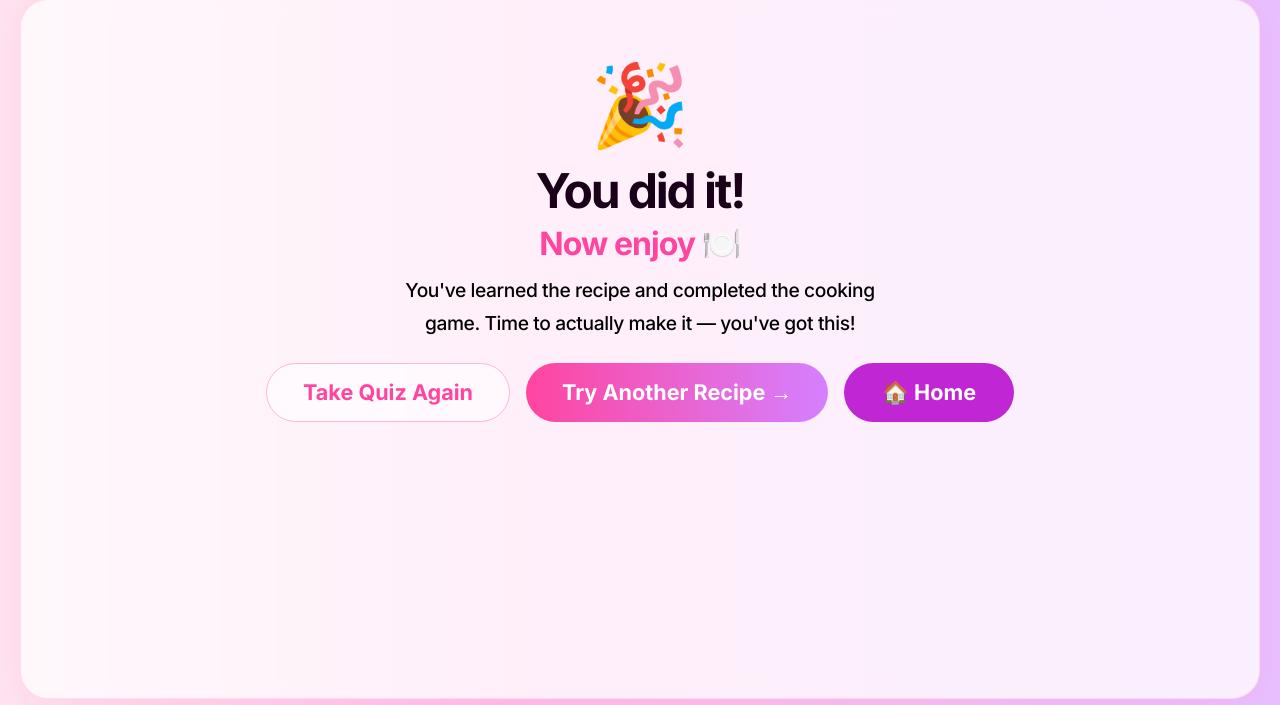
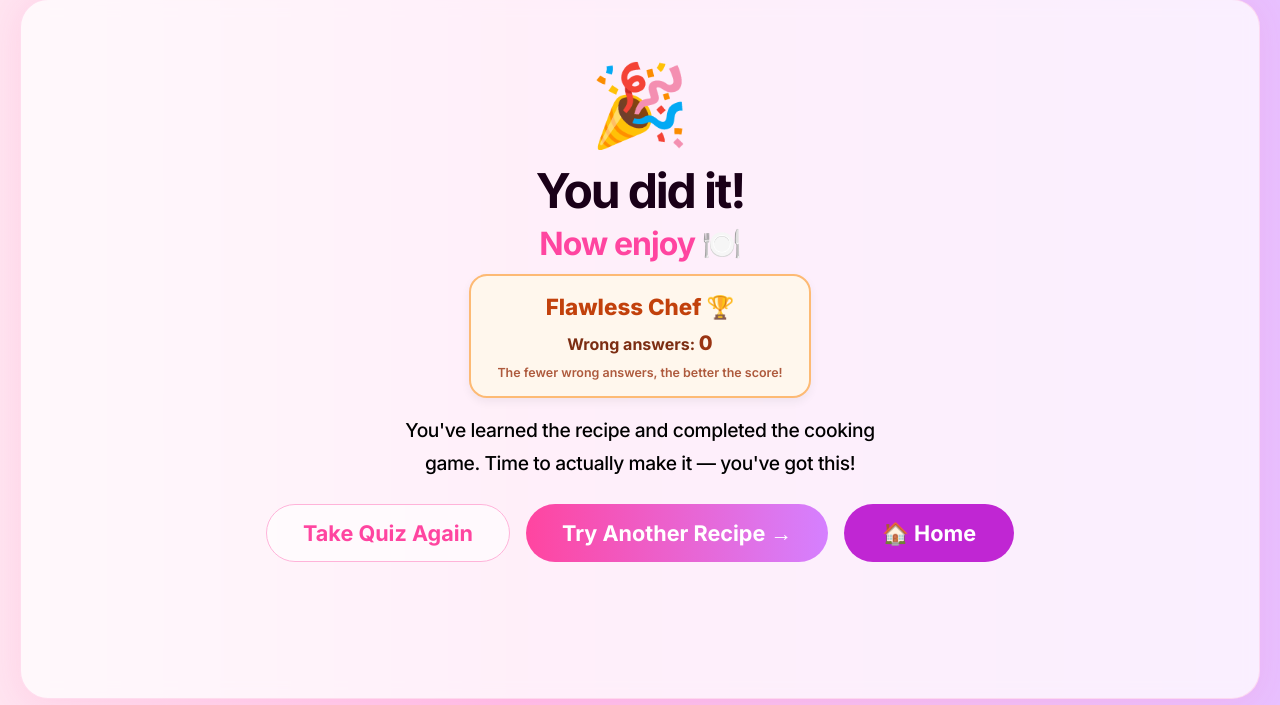
Before and after one commit to farihahahmed/uid-final-project, a Flask app: page /result/1 in a window 1280 px wide. Shown: the part 95-800 px from the top of the page. Run offline with Flask 3, Linux system fonts and the light colour scheme.

Commit message:
add score for cooking game

```diff
--- a/app.py
+++ b/app.py
@@ -18,6 +18,7 @@ user_state = {
     'recipe_steps_visited': {},
     'quiz_answers': {},
     'quiz_steps_visited': {},
+    'wrong_attempts': {},  # { recipe_name: total_wrong_count }
 }
 
 def record(key, value):
@@ -183,19 +184,36 @@ def quiz(recipe_name, step):
 
 @app.route('/quiz/<recipe_name>/<int:step>/answer', methods=['POST'])
 def save_answer(recipe_name, step):
-    data = request.get_json()
+    data = request.get_json() or {}
     key = f'{recipe_name}_step_{step}'
     user_state['quiz_answers'][key] = data
+    # Tally every wrong attempt the user makes — the lower, the better.
+    if data.get('correct') is False:
+        user_state['wrong_attempts'][recipe_name] = (
+            user_state['wrong_attempts'].get(recipe_name, 0) + 1
+        )
     return jsonify({'status': 'ok'})
 
 # ── Result ────────────────────────────────────────────────────────────────────
 
 @app.route('/result/<recipe_name>')
 def result(recipe_name):
+    wrong_count = user_state['wrong_attempts'].get(recipe_name, 0)
+    # Rank the run by fewest mistakes
+    if wrong_count == 0:
+        rank = 'Flawless Chef 🏆'
+    elif wrong_count <= 2:
+        rank = 'Pro Cook ⭐'
+    elif wrong_count <= 5:
+        rank = 'Home Cook 🍳'
+    else:
+        rank = 'Keep Practicing 💪'
     return render_template(
         'result.html',
         recipe_name=recipe_name,
         answers=user_state['quiz_answers'],
+        wrong_count=wrong_count,
+        rank=rank,
     )
 
 # ── Debug state (dev only) ────────────────────────────────────────────────────
--- a/static/css/style.css
+++ b/static/css/style.css
@@ -659,6 +659,40 @@ h1, h2, h3, .display-font {
 
 .result-body-copy {
   max-width: 480px;
+}
+
+.result-score-card {
+  display: inline-block;
+  padding: 14px 26px;
+  border-radius: 18px;
+  background: #fff7ed;
+  border: 2px solid #fdba74;
+  box-shadow: 0 4px 10px rgba(0,0,0,0.06);
+  text-align: center;
+}
+.result-score-rank {
+  font-family: 'Inter', Arial, sans-serif;
+  font-weight: 900;
+  font-size: 1.4rem;
+  color: #c2410c;
+  margin-bottom: 4px;
+}
+.result-score-line {
+  font-family: 'Inter', Arial, sans-serif;
+  font-weight: 700;
+  font-size: 1rem;
+  color: #7c2d12;
+}
+.result-score-line strong {
+  font-size: 1.25rem;
+  color: #9a3412;
+}
+.result-score-hint {
+  margin-top: 6px;
+  font-size: 0.78rem;
+  font-weight: 600;
+  color: #9a3412;
+  opacity: 0.8;
 }
 
 /* ── Recipe Choice Cards ── */
--- a/templates/result.html
+++ b/templates/result.html
@@ -14,6 +14,16 @@
 
   <h2 class="slide-title">You did it!</h2>
   <p class="slide-subtitle">Now enjoy 🍽️</p>
+
+  <div class="result-score-card mx-auto mb-3">
+    <div class="result-score-rank">{{ rank }}</div>
+    <div class="result-score-line">
+      Wrong answers: <strong>{{ wrong_count }}</strong>
+    </div>
+    <div class="result-score-hint">
+      The fewer wrong answers, the better the score!
+    </div>
+  </div>
 
   <p class="slide-body mx-auto mb-4 result-body-copy">
     You've learned the recipe and completed the cooking game.
```
Also changed, not shown: data.json, static/images/muffins-step-3-recipe.png (added).
